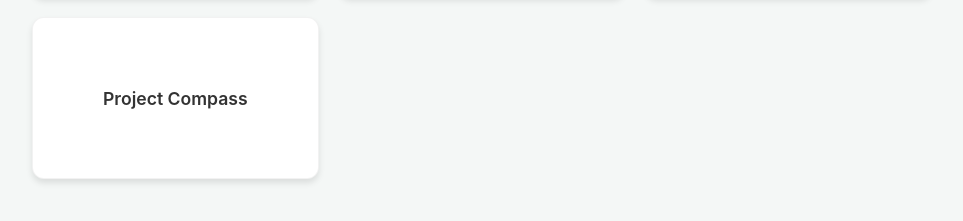
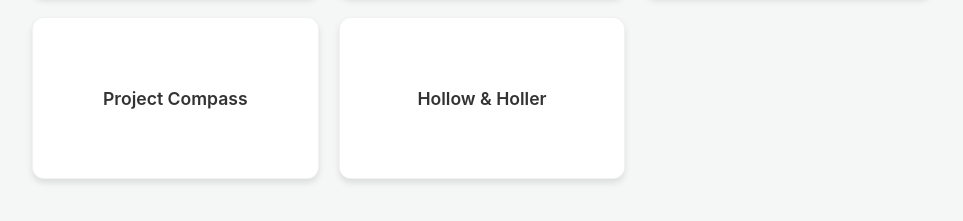
Before and after one commit to manwayvan/Dashboard, a plain HTML site: page index.html in a window 1280 px wide. Shown: the part 295-516 px from the top of the page, without its empty margins (158-1121 px from the left). Drawn offline with Linux system fonts and the light colour scheme.

Commit message:
Update index.html

```diff
--- a/index.html
+++ b/index.html
@@ -20,6 +20,7 @@
         <a href="https://arhassets.netlify.app/login" target="_blank" class="tile">Device Guardian</a>
         <a href="https://homestead-helper.vercel.app/" target="_blank" class="tile">Square Dance Farms</a>
         <a href="https://projectcompassnp.netlify.app/" target="_blank" class="tile">Project Compass</a>
+        <a href="https://projectcompassnp.netlify.app/" target="_blank" class="tile">Hollow & Holler</a>
     </main>
 </body>
 </html>
```
